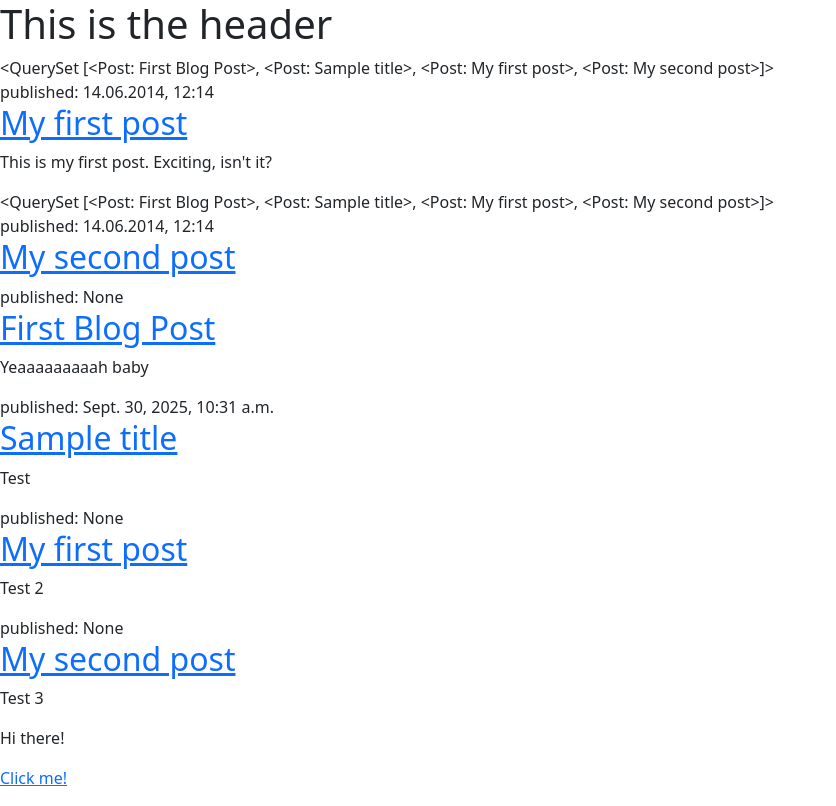
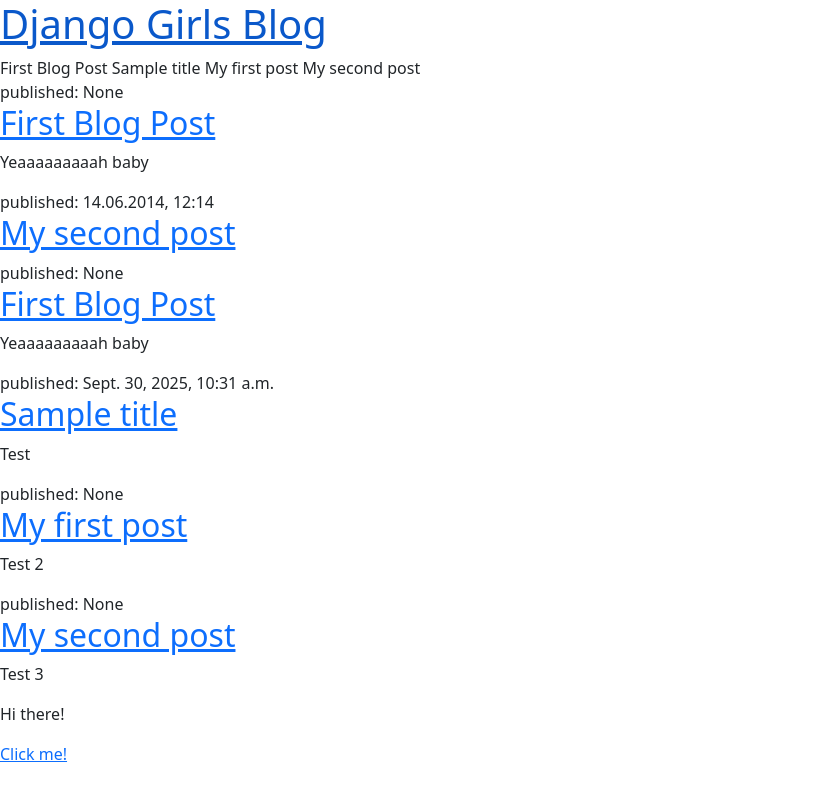
Before and after one commit to Josi-TG/Yoseph-s-CODE, a Django app: template djangogirls/blog/templates/blog/post_list.html in a window 1280 px wide. Shown: the whole page, without its empty margins (0-836 px from the left). After the commit the page ends 762 px from the top, so only its background shows below. Run offline with Django 5.2, Linux system fonts and the light colour scheme; the template is opened without the code that fills it: values that come from a table or form of the project are taken from there, others are empty; data comes from the database, SQL or seed files in the repository; both versions use the stored data as it was after the commit.

Commit message:
Modified templates to display posts from database.

```diff
--- a/djangogirls/blog/templates/blog/post_list.html
+++ b/djangogirls/blog/templates/blog/post_list.html
@@ -6,20 +6,21 @@
     </head>
     <body>
         <header>
-            <h1>This is the header<h1>
+            <h1><a href="/">Django Girls Blog</a><h1>
         </header>
-        {{ posts }}
-         <article>
-            <time>published: 14.06.2014, 12:14</time>
-            <h2><a href="">My first post</a></h2>
-            <p>This is my first post. Exciting, isn't it?</p>
-        </article>
-        {{ posts }}
+        {% for post in posts %}
+        {{ post }}
+        {% endfor %}
+            <article>
+                <time>published: {{ post.published_date }}</time>
+                <h2><a href="">{{ post.title }}</a></h2>
+                <p>{{ post.text|linebreaksbr }}</p>
+            </article>
 
-        <article>
+            <article>
             <time>published: 14.06.2014, 12:14</time>
             <h2><a href="">My second post</a></h2>
-        </article>
+            </article>
 
         {% for post in posts %}
             <article>
```
Also changed, not shown: djangogirls/db.sqlite3.
